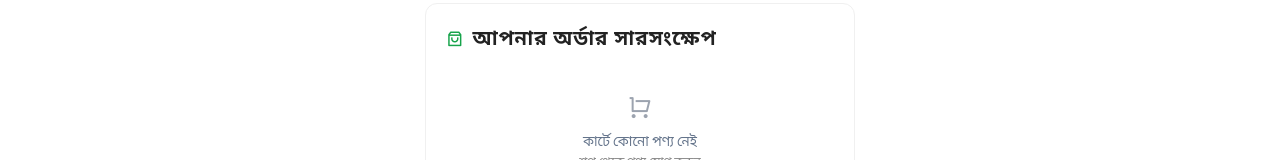
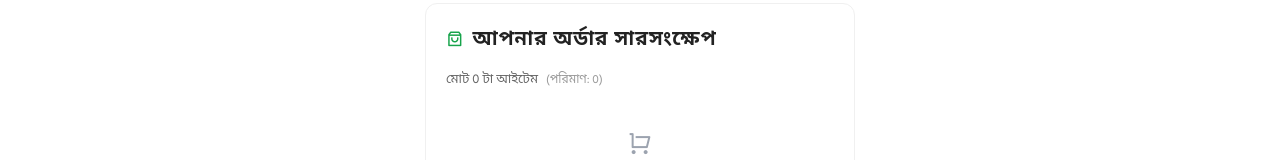
Before and after one commit to raihanetx/ecommerce-store-bd, a Next.js app: page /checkout in a window 1280 px wide. Shown: the part 127-287 px from the top of the page. Built offline with nearby package versions, Linux system fonts and the light colour scheme; no server answers; the database is empty.

Commit message:
Add total items and quantity summary in checkout

```diff
--- a/src/components/cart/Checkout.tsx
+++ b/src/components/cart/Checkout.tsx
@@ -378,6 +378,12 @@ export default function Checkout({ setView, onConfirm, cartItems = [], deliveryC
             <i className="ri-shopping-bag-3-line"></i> আপনার অর্ডার সারসংক্ষেপ
           </div>
 
+          {/* Total Items Summary */}
+          <div style={{ display: 'flex', alignItems: 'center', gap: '8px', marginBottom: '16px', fontFamily: "'Hind Siliguri', 'Noto Sans Bengali', sans-serif" }}>
+            <span style={{ fontSize: '13px', color: '#666' }}>মোট {cartItems.length} টা আইটেম</span>
+            <span style={{ fontSize: '12px', color: '#999' }}>(পরিমাণ: {cartItems.reduce((sum, item) => sum + (item.quantity || 1), 0)})</span>
+          </div>
+
           {cartItems.length > 0 ? (
             cartItems.map((item, index) => {
               const couponApplies = validatedCoupon && (
```
